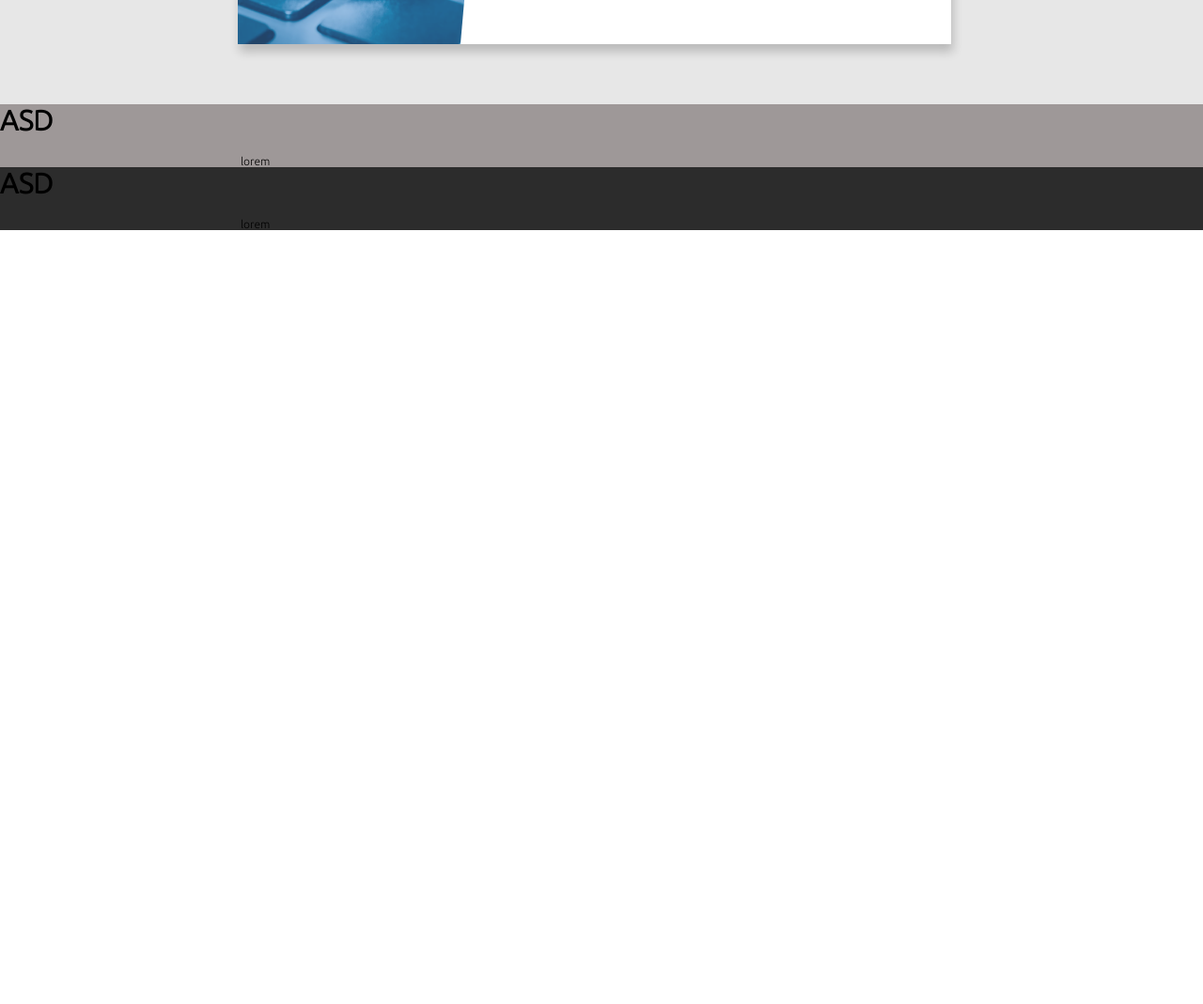
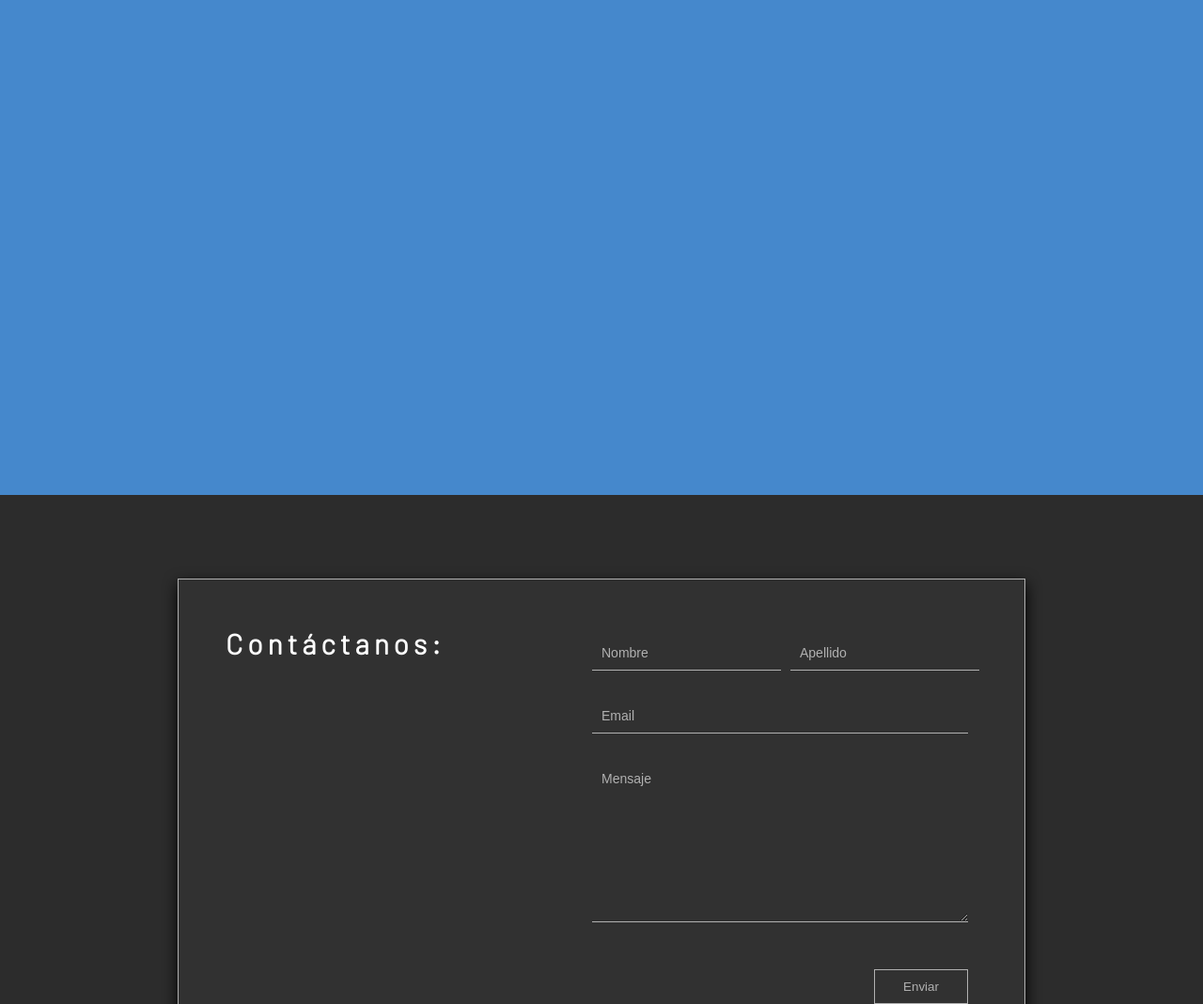
Before and after one commit to tmsbenitez/tresit-website, a plain HTML site: page index.html in a window 1280 px wide. Shown: the part 1731-2800 px from the top of the page at 94% size. Before the commit the page ends 1976 px from the top, so only its background shows below. Drawn offline with Linux system fonts and the light colour scheme; a web font is replaced by a local one.

Commit message:
tresit-v0.3
Formulario de Contacto

```diff
--- a/assets/css/main.css
+++ b/assets/css/main.css
@@ -7,7 +7,7 @@
 }
 
 *::selection {
-  background-color: rgb(2, 9, 27);
+  background-color: #000;
   color: white;
 }
 
@@ -77,7 +77,7 @@
 header a:hover {
   cursor: pointer;
   color: #4588cc;
-  transition: 0.5s;
+  transition: 0.2s;
 }
 
 header button {
@@ -91,7 +91,7 @@
 
 header button:hover {
   color: #4588cc;
-  transition: 0.5s;
+  transition: 0.2s;
   cursor: pointer;
 }
 
@@ -132,6 +132,7 @@
 section:nth-of-type(1) p {
   font-size: 1.8rem;
   text-align: center;
+  padding: 1.5% 20% 0 20%;
 }
 
 /*----------------------------*/
@@ -146,6 +147,12 @@
   align-items: center;
   justify-content: center;
   padding: 2.5% 1.5rem 5% 0;
+}
+
+.servicios h1,
+.servicios-supp h1 {
+  font-family: "Barlow", sans-serif;
+  text-transform: uppercase;
 }
 
 .servicios,
@@ -207,7 +214,7 @@
 .front-color {
   width: 100%;
   height: 100%;
-  background-color: rgba(69, 136, 204, 0.5 );
+  background-color: rgba(69, 136, 204, 0.5);
   position: absolute;
 }
 
@@ -256,9 +263,19 @@
   section:nth-of-type(1) img {
     width: 40%;
   }
+
+  .serv-dev,
+  .serv-supp,
+  .serv-main {
+    display: none;
+  }
 }
 
 /* DESARROLLO */
+
+.serv-dev {
+  width: 100%;
+}
 
 .background-image-dev {
   background: url("../img/servicios-desarrollo.png") center no-repeat;
@@ -274,7 +291,11 @@
   z-index: -1;
 }
 
-/* ASESORIA */
+/* SOPORTE */
+
+.serv-supp {
+  width: 100%;
+}
 
 .background-image-supp {
   background: url("../img/servicios-soporte.png") center no-repeat;
@@ -290,7 +311,11 @@
   z-index: -1;
 }
 
-/* SOPORTE */
+/* MANTENIMIENTO */
+
+.serv-main {
+  width: 100%;
+}
 
 .background-image-main {
   background: url("../img/servicios-mantenimiento.png") center no-repeat;
@@ -310,7 +335,8 @@
 /* SECTION PRODUCTOS */
 
 section:nth-of-type(3) {
-  background: rgb(158, 152, 152);
+  background: #4588cc;
+  height: 70vh;
 }
 
 /*----------------------------*/
@@ -318,13 +344,124 @@
 
 section:nth-of-type(4) {
   background: rgb(44, 44, 44);
+  padding: 7%;
+  display: flex;
+  flex-direction: column;
+  align-items: center;
+  justify-content: center;
 }
 
-section h3 {
-  font-size: 3em;
+.contacto .form {
+  width: 80rem;
+  color: #fff;
+  padding: 5rem;
+  display: flex;
+  flex-direction: row;
+  justify-content: space-between;
+  background-color: rgb(49, 49, 49);
+  border: 1px solid rgb(177, 177, 177);
+  box-shadow: black 0rem 0.5rem 1.5rem 0.05rem;
 }
 
-section p {
-  font-size: 1.2em;
-  padding: 1.5% 20% 0 20%;
+.contacto .info {
+  width: 40rem;
+  display: flex;
+  flex-direction: column;
+  padding: 1rem;
 }
+
+.contacto .contact {
+  display: flex;
+}
+
+.contacto input,
+button,
+textarea {
+  font-family: "Cantarell", sans-serif;
+
+  background-color: rgb(49, 49, 49);
+  color: rgb(177, 177, 177);
+
+  padding: 1rem;
+  margin: 0rem 0 3rem 0;
+}
+
+.contacto input,
+textarea {
+  font-size: 1.4rem;
+  border: none;
+  border-bottom: 1px solid rgb(177, 177, 177);
+}
+
+.contacto input:focus,
+textarea:focus {
+  outline: none;
+  color: #fff;
+  border-bottom: 1px solid #fff;
+}
+
+.contacto textarea {
+  height: 15rem;
+}
+
+.contacto button {
+  border: 1px solid rgb(177, 177, 177);
+  width: 10rem;
+  margin-left: auto;
+  margin-top: 2rem;
+  cursor: pointer;
+}
+
+.contacto button:hover {
+  color: #fff;
+  border: 1px solid #fff;
+  transition: 0.2s;
+}
+
+.contacto label {
+  font-family: "Barlow", sans-serif;
+  font-size: 1.6rem;
+}
+
+.contacto input::placeholder,
+textarea::placeholder {
+  color: rgb(177, 177, 177);
+}
+
+.contacto input:focus::placeholder, textarea:focus::placeholder {
+  color: #fff;
+}
+
+.contacto h1 {
+  height: fit-content;
+  font-size: 3rem;
+  font-family: "Barlow", sans-serif;
+  letter-spacing: 0.5rem;
+  text-align: center;
+}
+
+.contacto .name {
+  margin-right: 1rem;
+}
+
+.contacto .name .lastname {
+  width: 100%;
+}
+
+.contacto .fullname {
+  display: flex;
+  flex-direction: row;
+  justify-content: space-between;
+}
+
+@media screen and (max-width: 1000px) {
+  .contacto .form {
+    flex-direction: column;
+    width: 50vh;
+  }
+
+  .contacto .contact {
+    justify-content: center;
+    margin-bottom: 2rem;
+  }
+}
--- a/index.html
+++ b/index.html
@@ -8,12 +8,9 @@
     <link rel="stylesheet" href="./assets/css/main.css" />
 
     <!-- FONTS -->
-    <link rel="preconnect" href="https://fonts.googleapis.com" />
-    <link rel="preconnect" href="https://fonts.gstatic.com" crossorigin />
-    <link
-      href="https://fonts.googleapis.com/css2?family=Ubuntu:wght@300&display=swap"
-      rel="stylesheet"
-    />
+    <link rel="preconnect" href="https://fonts.googleapis.com">
+    <link rel="preconnect" href="https://fonts.gstatic.com" crossorigin>
+    <link href="https://fonts.googleapis.com/css2?family=Barlow:wght@300&family=Cantarell&family=Ubuntu:wght@300&display=swap" rel="stylesheet">
   </head>
   <body>
     <header class="h-default">
@@ -59,9 +56,10 @@
         <h1>Nuestros Servicios</h1>
         <div class="servicios">
           <div class="image-data">
-              <div class="background-image-dev"></div>
-              <div class="front-color"></div>
+            <div class="background-image-dev"></div>
+            <div class="front-color"></div>
           </div>
+          <img src="./assets/img/servicios-desarrollo.png" class="serv-dev" />
           <div class="card-data">
             <h1 class="card__title dev">Desarrollo</h1>
             <p class="card__description dev">
@@ -73,6 +71,7 @@
           </div>
         </div>
         <div class="servicios-supp">
+          <img src="./assets/img/servicios-soporte.png" class="serv-supp" />
           <div class="card-data-supp">
             <h1 class="card__title-supp">Soporte</h1>
             <p class="card__description-supp">
@@ -92,6 +91,10 @@
             <div class="background-image-main"></div>
             <div class="front-color"></div>
           </div>
+          <img
+            src="./assets/img/servicios-mantenimiento.png"
+            class="serv-main"
+          />
           <div class="card-data">
             <h1 class="card__title">Mantenimiento</h1>
             <p class="card__description">
@@ -107,9 +110,21 @@
         <h3>ASD</h3>
         <p>lorem</p>
       </section>
-      <section>
-        <h3>ASD</h3>
-        <p>lorem</p>
+      <section class="contacto">
+        <form class="form">
+          <div class="contact">
+            <h1>Contáctanos:</h1>
+          </div>
+          <div class="info">
+            <div class="fullname">
+              <input class="name" placeholder="Nombre" />
+              <input class="lastname" placeholder="Apellido" />
+            </div>
+            <input class="email" placeholder="Email" type="email" />
+            <textarea class="message" placeholder="Mensaje"></textarea>
+            <button type="button">Enviar</button>
+          </div>
+        </form>
       </section>
     </div>
     <script src="./assets/js/index.js"></script>
```
Also changed, not shown: assets/img/ico.png (added).
